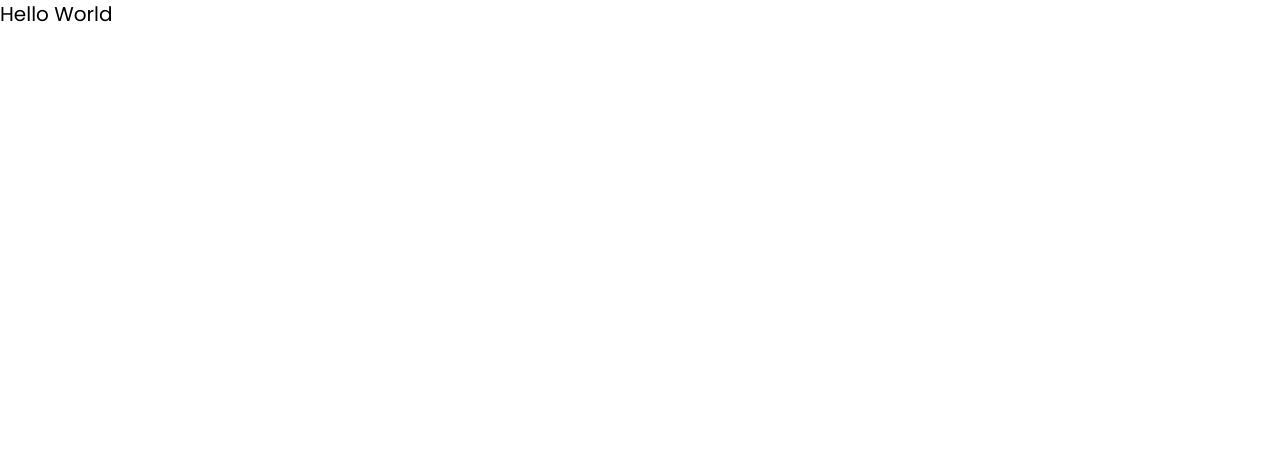
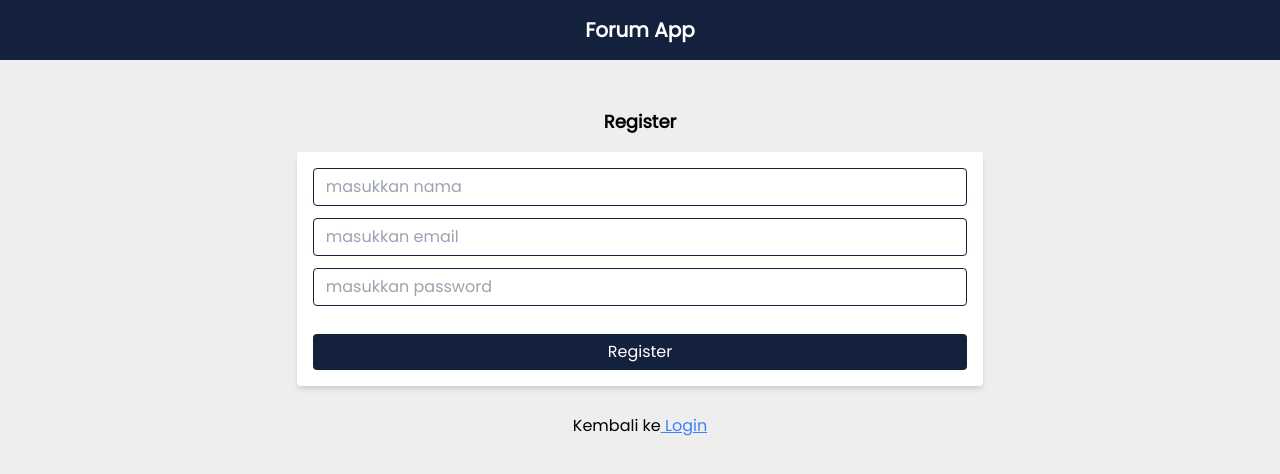
Before and after one commit to adelintang/forum-app-v2, a React (Vite) app: page /register in a window 1280 px wide. Shown: the top 474 px of the page. Built offline with nearby package versions, Linux system fonts and the light colour scheme.

Commit message:
add layout login and register, add custome hooks useInput

```diff
--- a/package.json
+++ b/package.json
@@ -11,8 +11,10 @@
   },
   "dependencies": {
     "@fontsource/poppins": "^5.0.8",
+    "prop-types": "^15.8.1",
     "react": "^18.2.0",
-    "react-dom": "^18.2.0"
+    "react-dom": "^18.2.0",
+    "react-router-dom": "^6.19.0"
   },
   "devDependencies": {
     "@types/react": "^18.2.37",
--- a/src/App.jsx
+++ b/src/App.jsx
@@ -1,9 +1,19 @@
 import React from 'react';
+import { Routes, Route } from 'react-router-dom';
+import Header from './components/Header';
+import RegisterPage from './pages/RegisterPage';
+import LoginPage from './pages/LoginPage';
 
 const App = () => {
   return (
-    <div>
-      <h1 className="text-xl">Hello World</h1>
+    <div className="min-h-screen bg-[#EEE]">
+      <Header />
+      <main>
+        <Routes>
+          <Route path="/*" element={<LoginPage />} />
+          <Route path="/register" element={<RegisterPage />} />
+        </Routes>
+      </main>
     </div>
   );
 };
--- /dev/null
+++ b/src/components/Header.jsx
@@ -0,0 +1,11 @@
+import React from 'react';
+
+const Header = () => {
+  return (
+    <header className="bg-[#14213D] p-4 sticky top-0">
+      <h1 className="text-white text-xl font-semibold text-center">Forum App</h1>
+    </header>
+  );
+};
+
+export default Header;
--- /dev/null
+++ b/src/components/Login.jsx
@@ -0,0 +1,44 @@
+import React from 'react';
+import useInput from '../hooks/useInput';
+
+const Login = () => {
+  const [email, setEmail] = useInput('');
+  const [password, setPassword] = useInput('');
+  const inputStyles = 'bg-white px-3 py-1.5 rounded text-base outline-none border border-solid border-[#14213D] focus:ring-1 focus:ring-[#14213D]';
+
+  const submitHandler = (event) => {
+    event.preventDefault();
+    console.log({ email, password });
+  };
+
+  return (
+    <form
+      className="bg-white shadow-md rounded p-4 flex flex-col gap-y-3 w-[100%] sm:w-[90%] sm:mx-auto md:w-[75%] xl:w-[55%]"
+      onSubmit={submitHandler}
+    >
+      <input
+        type="email"
+        placeholder="masukkan email"
+        className={inputStyles}
+        value={email}
+        onChange={(e) => setEmail(e.target.value)}
+      />
+      <input
+        type="password"
+        placeholder="masukkan password"
+        className={inputStyles}
+        value={password}
+        onChange={(e) => setPassword(e.target.value)}
+      />
+      <button
+        type="submit"
+        aria-label="login button"
+        className="rounded py-1.5 mt-4 font-medium bg-[#14213D] text-white"
+      >
+        Login
+      </button>
+    </form>
+  );
+};
+
+export default Login;
--- /dev/null
+++ b/src/components/Register.jsx
@@ -0,0 +1,52 @@
+import React from 'react';
+import useInput from '../hooks/useInput';
+
+const Register = () => {
+  const [name, setName] = useInput('');
+  const [email, setEmail] = useInput('');
+  const [password, setPassword] = useInput('');
+  const inputStyles = 'bg-white px-3 py-1.5 rounded text-base outline-none border border-solid border-[#14213D] focus:ring-1 focus:ring-[#14213D]';
+
+  const submitHandler = (event) => {
+    event.preventDefault();
+    console.log({ name, email, password });
+  };
+
+  return (
+    <form
+      className="bg-white shadow-md rounded p-4 flex flex-col gap-y-3 w-[100%] sm:w-[90%] sm:mx-auto md:w-[75%] xl:w-[55%]"
+      onSubmit={submitHandler}
+    >
+      <input
+        type="text"
+        placeholder="masukkan nama"
+        className={inputStyles}
+        value={name}
+        onChange={(e) => setName(e.target.value)}
+      />
+      <input
+        type="email"
+        placeholder="masukkan email"
+        className={inputStyles}
+        value={email}
+        onChange={(e) => setEmail(e.target.value)}
+      />
+      <input
+        type="password"
+        placeholder="masukkan password"
+        className={inputStyles}
+        value={password}
+        onChange={(e) => setPassword(e.target.value)}
+      />
+      <button
+        type="submit"
+        aria-label="register button"
+        className="rounded py-1.5 mt-4 font-medium bg-[#14213D] text-white"
+      >
+        Register
+      </button>
+    </form>
+  );
+};
+
+export default Register;
--- /dev/null
+++ b/src/hooks/useInput.js
@@ -0,0 +1,13 @@
+import { useState } from 'react';
+
+const useInput = (defaultValue = '') => {
+  const [value, setValue] = useState(defaultValue);
+
+  const handleChange = (newValue) => {
+    setValue(newValue);
+  };
+
+  return [value, handleChange];
+};
+
+export default useInput;
--- a/src/main.jsx
+++ b/src/main.jsx
@@ -1,11 +1,14 @@
 import React from 'react';
 import ReactDOM from 'react-dom/client';
+import { BrowserRouter } from 'react-router-dom';
 import App from './App';
 import './index.css';
 import '@fontsource/poppins';
 
 ReactDOM.createRoot(document.getElementById('root')).render(
   <React.StrictMode>
-    <App />
+    <BrowserRouter>
+      <App />
+    </BrowserRouter>
   </React.StrictMode>,
 );
--- /dev/null
+++ b/src/pages/LoginPage.jsx
@@ -0,0 +1,18 @@
+import React from 'react';
+import { Link } from 'react-router-dom';
+import Login from '../components/Login';
+
+const LoginPage = () => {
+  return (
+    <section className="mt-8 p-4 grid gap-y-4">
+      <h2 className="text-lg font-semibold text-center">Login</h2>
+      <Login />
+      <p className="text-base mt-3 text-center">
+        Belum punya akun?
+        <Link to="/register" className="underline text-blue-500"> registrasi</Link>
+      </p>
+    </section>
+  );
+};
+
+export default LoginPage;
--- /dev/null
+++ b/src/pages/RegisterPage.jsx
@@ -0,0 +1,18 @@
+import React from 'react';
+import { Link } from 'react-router-dom';
+import Register from '../components/Register';
+
+const RegisterPage = () => {
+  return (
+    <section className="mt-8 p-4 grid gap-y-4">
+      <h2 className="text-lg font-semibold text-center">Register</h2>
+      <Register />
+      <p className="text-base mt-3 text-center">
+        Kembali ke
+        <Link to="/" className="underline text-blue-500"> Login</Link>
+      </p>
+    </section>
+  );
+};
+
+export default RegisterPage;
```
Also changed, not shown: .eslintrc.json, 1 other file (tests, documents, lock files or other folders).
